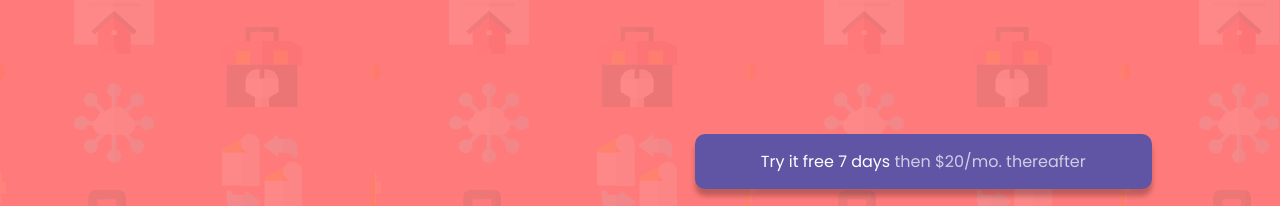
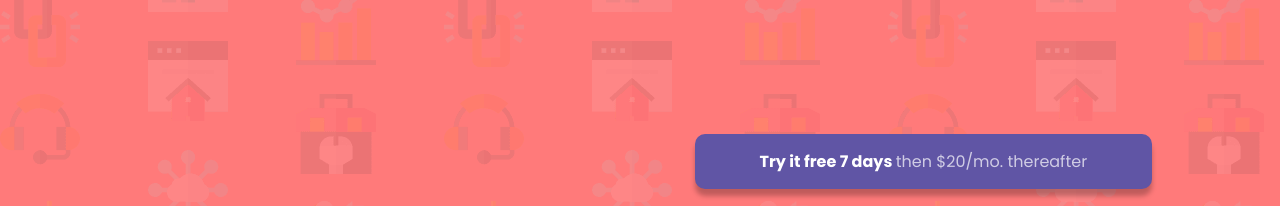
Before and after one commit to Zethess/intro-component-with-signup-form, a plain HTML site: page index.html in a window 1280 px wide. Shown: the top 206 px of the page. Drawn offline with Linux system fonts and the light colour scheme.

Commit message:
bg and main-middle p update

```diff
--- a/assets/css/style.css
+++ b/assets/css/style.css
@@ -47,10 +47,12 @@ h1{
   border-radius: 10px;
   margin-bottom: 20px;
   box-shadow: 0px 7px 5px 0px rgba(0,0,0,0.25);
+  font-weight: bold;
 
 }
 .main-middle p span{
   color: hsla(0, 0%, 100%,0.7);
+  font-weight: normal;
 }
 
 .main-bottom{
@@ -155,7 +157,7 @@ h1{
     min-height: 100vh;
     display: flex;
     align-items: center;
-
+    background-image: url('../images/bg-intro-desktop.png');
     padding: 0px 10%;
   }
   h1{
```
Also changed, not shown: 1 other file.
